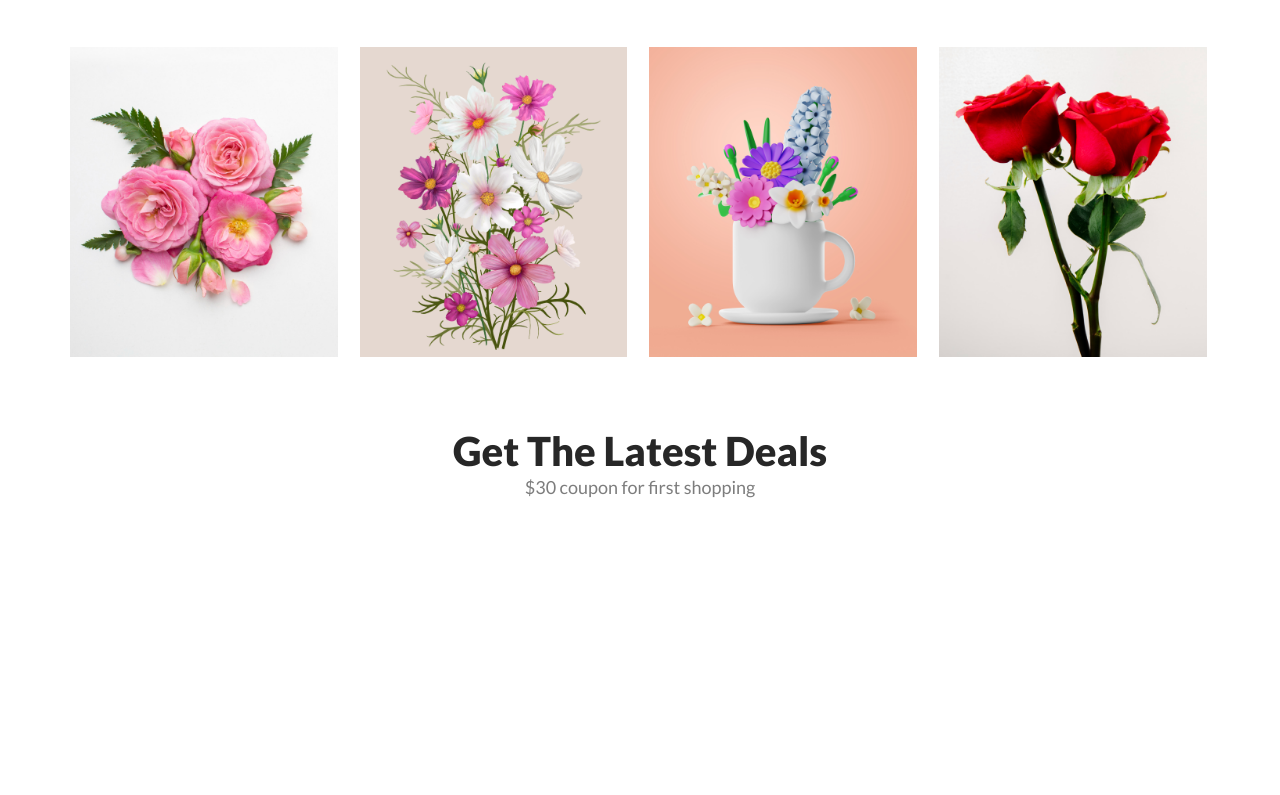
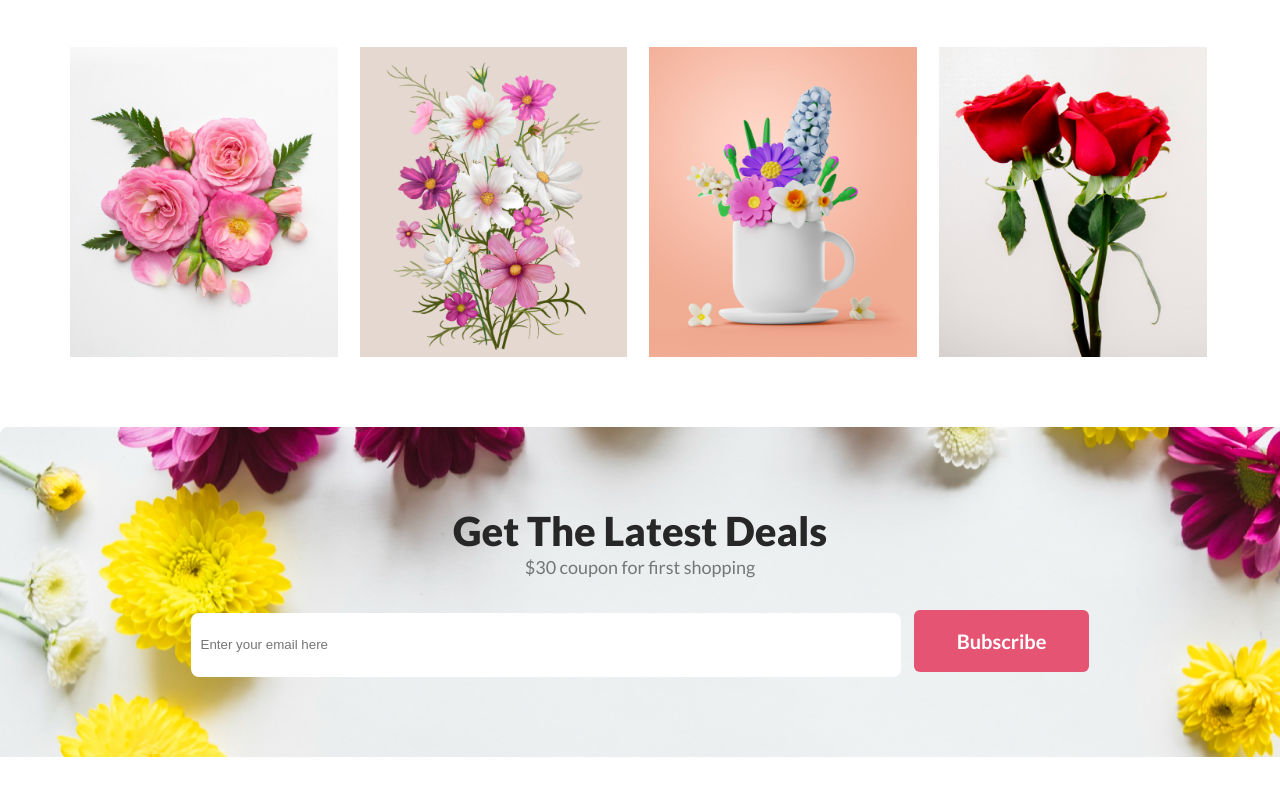
Before and after one commit to boktearhossen/flower-shop-assignment, a plain HTML site: page index.html in a window 1280 px wide. Shown: the part 2474-3269 px from the top of the page. Before the commit the page ends 2974 px from the top, so only its background shows below. Drawn offline with Linux system fonts and the light colour scheme.

Commit message:
adding a deal sec

```diff
--- a/index.html
+++ b/index.html
@@ -107,6 +107,10 @@
 <div class="deal">
   <h2 class="section-titel">Get The Latest Deals</h2>
   <p class="section-subtitle">$30 coupon for first shopping</p>
+  <div class="mail-area">
+    <input class="email" type="email" placeholder="Enter your email here">
+     <button class="btn-primary deal-btn">Bubscribe</button>
+  </div>
 
 </div>
 
--- a/style.css
+++ b/style.css
@@ -213,5 +213,26 @@ margin-top: 20px;
 
 /* deal */
 .deal{
+  background: url(./image/Rectangle\ 9.png);
+  margin-bottom: 70px;
+  text-align: center;
+  padding: 80px;
 
 }
+.deal-btn{
+  padding: 19px 43px;
+}
+.mail-area{
+  margin-top: 30px;
+}
+
+.email{
+outline: none;
+width: 700px;
+height: 64px;
+border-radius: 8px;
+background: #FFF;
+border: 0;
+margin-right: 10px;
+padding-left: 10px;
+}
```
